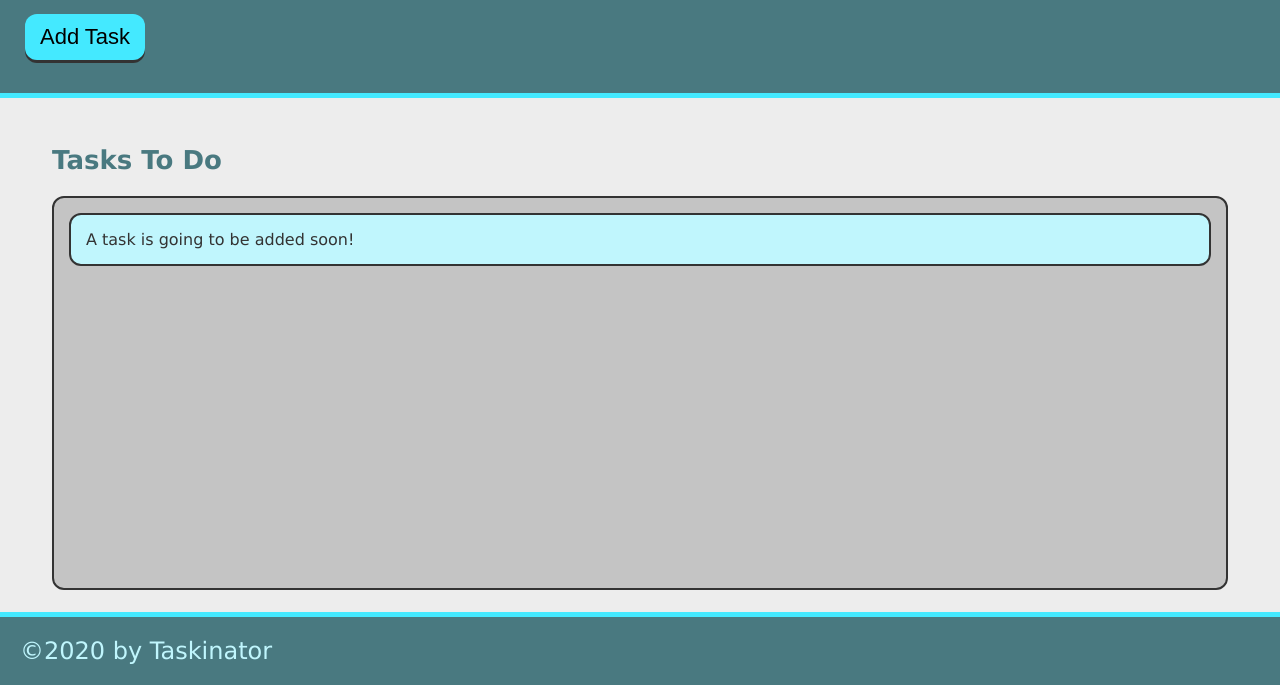
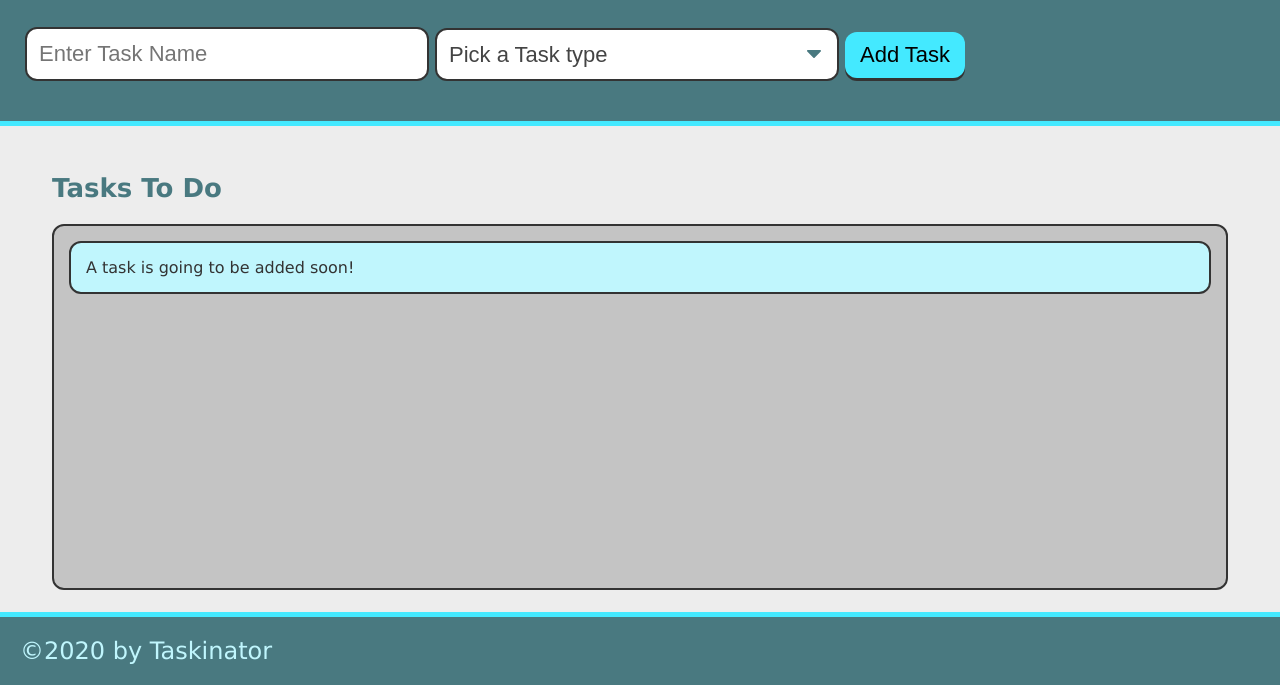
Before and after one commit to ajbf92/taskinator, a plain HTML site: page index.html in a window 1280 px wide. Shown: the part 115-800 px from the top of the page. Drawn offline with Linux system fonts and the light colour scheme.

Commit message:
change event listner to submit and not click and prevent page from refreshing

```diff
--- a/assets/js/script.js
+++ b/assets/js/script.js
@@ -1,11 +1,12 @@
-var buttonEl = document.querySelector("#save-task");
+var formEl = document.querySelector("#task-form");
 var tasksToDoEl = document.querySelector("#tasks-to-do");
 
-var createTaskHandler = function() {
+var createTaskHandler = function(event) {
+  event.preventDefault();
   var listItemEl = document.createElement("li");
   listItemEl.className = "task-item";
   listItemEl.textContent = "This is a new task.";
   tasksToDoEl.appendChild(listItemEl);
   };
 
-buttonEl.addEventListener("click", createTaskHandler);
+formEl.addEventListener("submit", createTaskHandler);
--- a/index.html
+++ b/index.html
@@ -11,7 +11,22 @@
     <header>
         <h1 class="page-title">Taskinator</h1>
         <p>Click the button below to add a new task!</p>
-        <button class="btn" id="save-task">Add Task</button>
+        <form id="task-form">
+            <div class="form-group">
+                <input type="text" name="task-name" placeholder="Enter Task Name" />
+            </div>
+            <div class="form-group">
+                <select name="task-type" class="select-dropdown">
+                    <option value="" disabled selected >Pick a Task type</option>
+                    <option value="Print">Print</option>
+                    <option value="Web">Web</option>
+                    <option value="Mobile">Mobile</option>
+                </select>
+            </div>
+            <div class="form-group">
+                <button class="btn" id="save-task" type="submit">Add Task</button>
+            </div>
+          </form>
     </header>
     <main class="page-content">
         <section class="task-list-wrapper">
```
